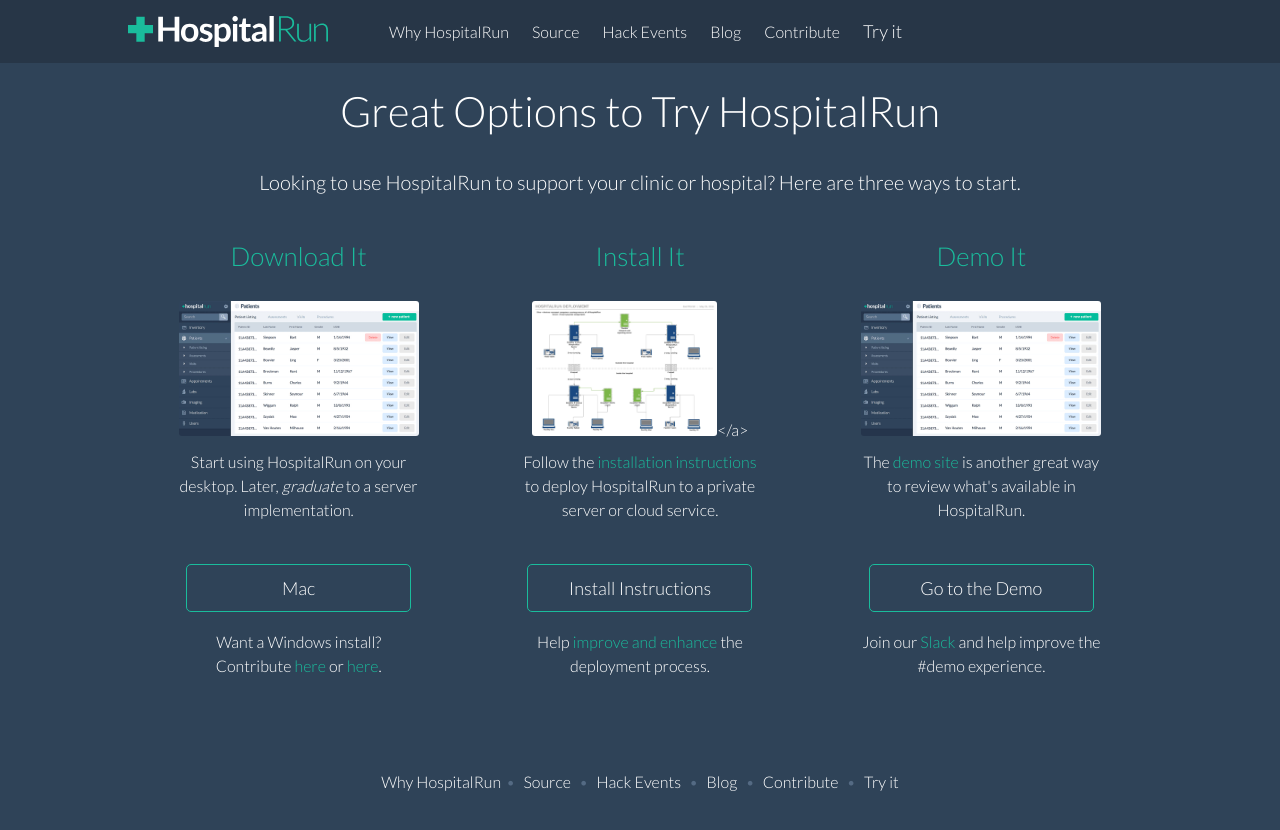
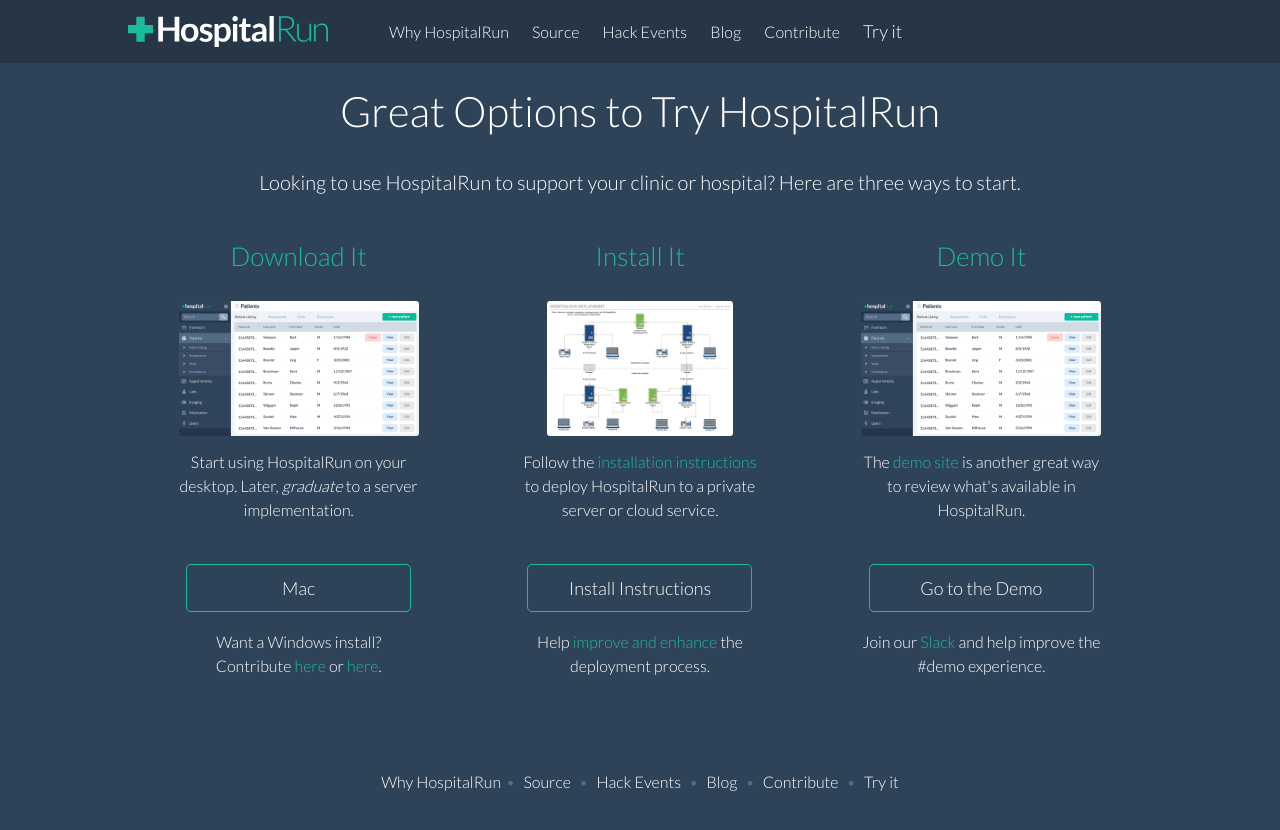
Before and after one commit to HospitalRun/hospitalrun.io, a Jekyll site: the page built from tryit/index.md, in a window 1280 px wide. Shown: the top 830 px of the page. Built offline with Jekyll 4.4.1, drawn with Linux system fonts in a browser that asks for light colours.

Commit message:
remove orphan closing tag
Left over from #52

```diff
--- a/tryit/index.md
+++ b/tryit/index.md
@@ -24,7 +24,7 @@ layout: default
     <div class="col-4">
       <h2 class="feature-heading">Install It</h2>
       <div class="screenshot">
-        <img src="/img/HospitalRun_deployment.jpeg" alt="HospitalRun Deployment Guide" class="screenshot-img" width="240" border="0"></a>
+        <img src="/img/HospitalRun_deployment.jpeg" alt="HospitalRun Deployment Guide" class="screenshot-img" width="240" border="0">
       </div>
       <p>Follow the <a href="https://github.com/HospitalRun/hospitalrun-server/blob/master/DEPLOYMENT_GUIDE.md" target="_blank">installation instructions</a> to deploy HospitalRun to a private server or cloud service.</p>
       <a href="https://github.com/HospitalRun/hospitalrun-server/blob/master/DEPLOYMENT_GUIDE.md" class="cta secondary" target="_blank">Install Instructions</a>
```
